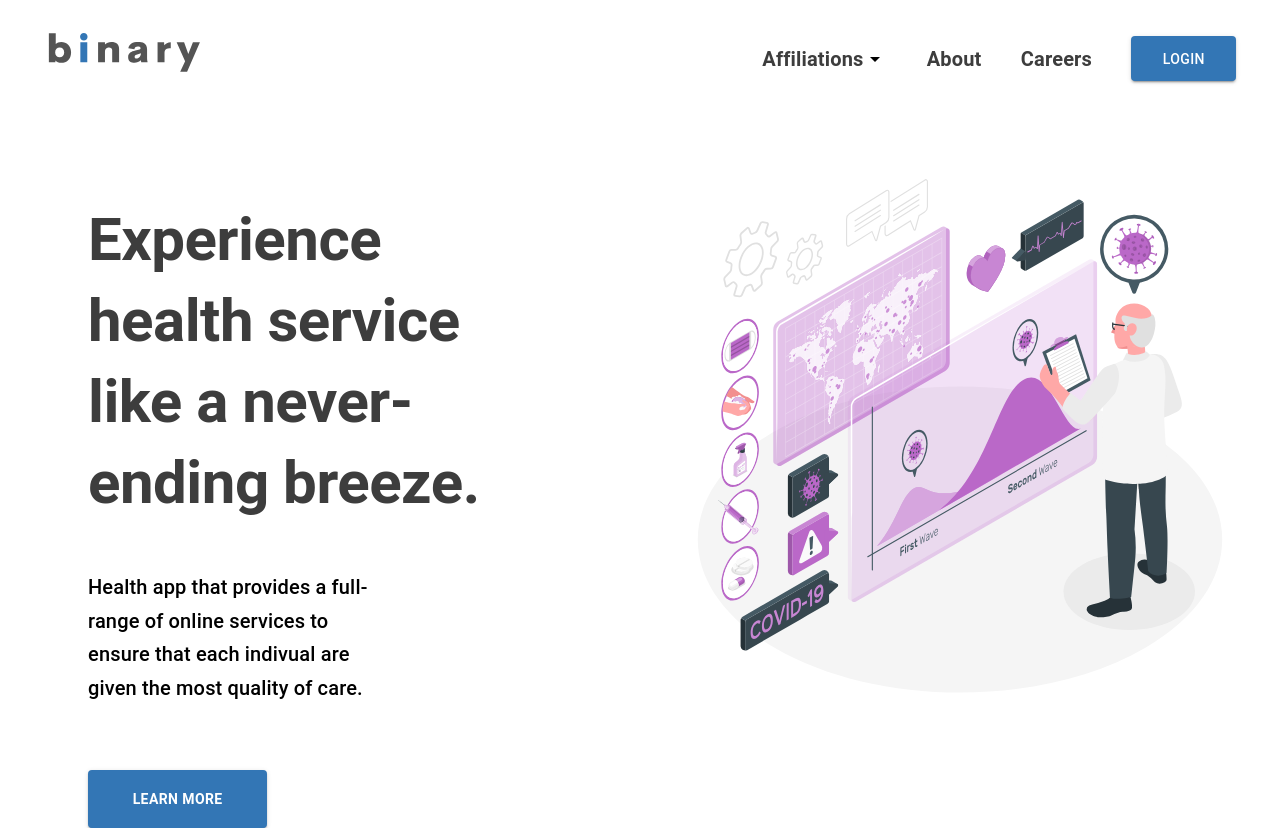
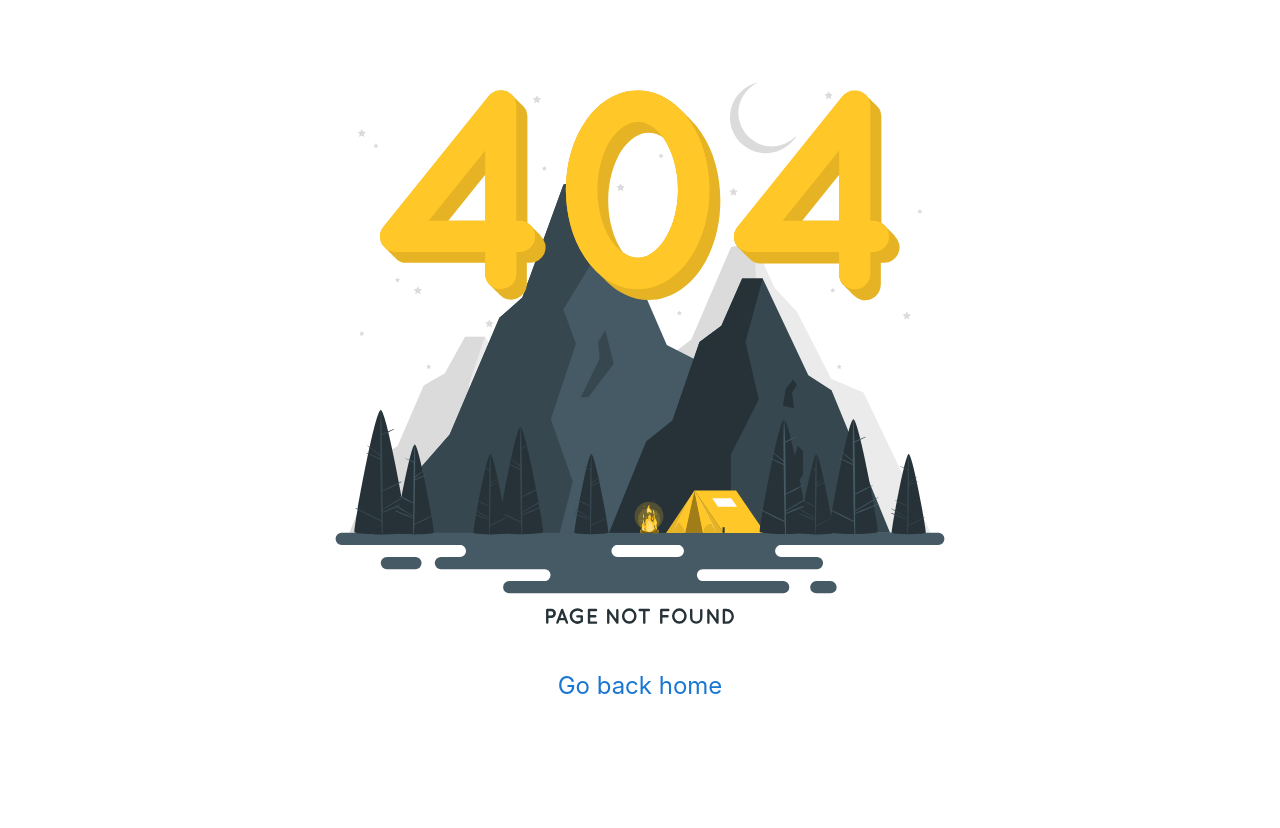
Before and after one commit to jallenmanaloto/binary-health, a React (Create React App) app: page / in a window 1280 px wide. After the commit the page ends 800 px from the top, so only its background shows below. Built offline with nearby package versions, Linux system fonts and the light colour scheme.

Commit message:
Changesss

```diff
--- a/src/App.js
+++ b/src/App.js
@@ -49,7 +49,7 @@ function App() {
         }}
       >
         <Routes>
-          <Route path="/" element={<Landing />} />
+          {/* <Route path="/" element={<Landing />} /> */}
           <Route path="user" element={<Dashboard />} />
           {headers.client !== '' ? (
             <Route path="user" element={<Dashboard />} />
```
